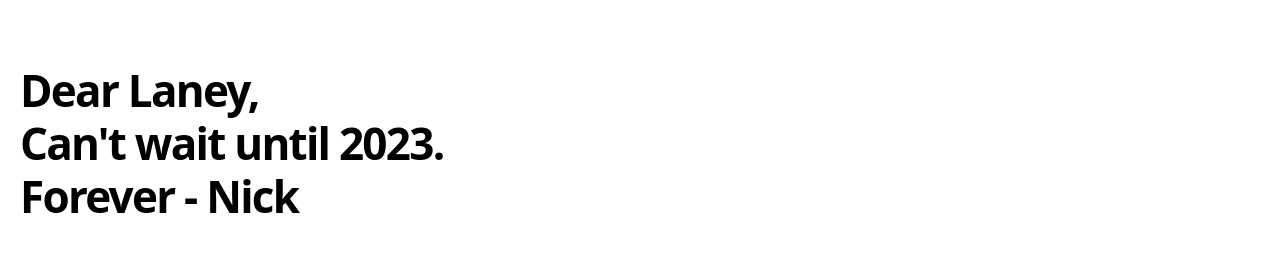
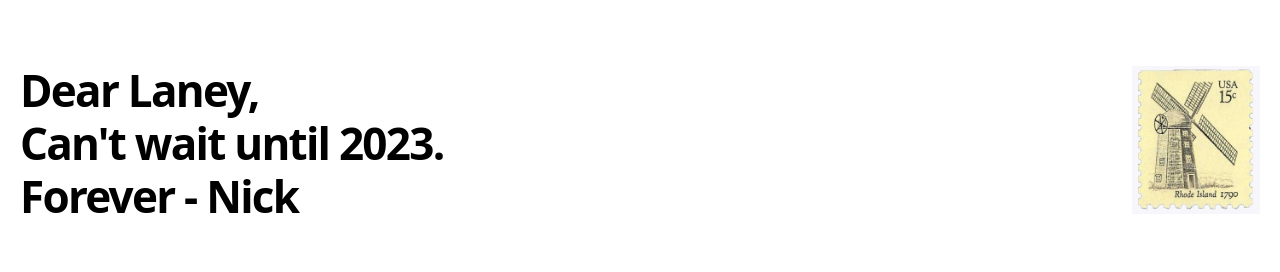
Before and after one commit to monaco89/nickandlaneyswedding, a Next.js app: page / in a window 1280 px wide. Shown: the top 272 px of the page. Built offline with nearby package versions, Linux system fonts and the light colour scheme.

Commit message:
add stamp

```diff
--- a/components/intro.tsx
+++ b/components/intro.tsx
@@ -1,5 +1,7 @@
 import React from 'react';
 import { motion } from 'framer-motion';
+import Image from 'next/image';
+import stamp from '../public/assets/stamp.jpeg';
 
 const line1 = 'Dear Laney,';
 const line2 = "Can't wait until 2023.";
@@ -26,7 +28,7 @@ const letter = {
 
 function Intro(): JSX.Element {
   return (
-    <section className="text-left mt-16 mb-16 md:mb-12">
+    <section className="flex-col md:flex-row flex items-center md:justify-between text-left mt-16 mb-16 md:mb-12">
       <motion.h1
         variants={sentence}
         initial="hidden"
@@ -51,6 +53,9 @@ function Intro(): JSX.Element {
           </motion.span>
         ))}
       </motion.h1>
+      <span className="w-32 hidden md:block">
+        <Image src={stamp} alt="Postcard stamp" />
+      </span>
       {/* <h1 className="text-4xl md:text-6xl font-bold tracking-tighter leading-tight md:pr-8">
           Nick and Laney's Wedding
         </h1>
```
Also changed, not shown: public/assets/stamp.jpeg (added).
